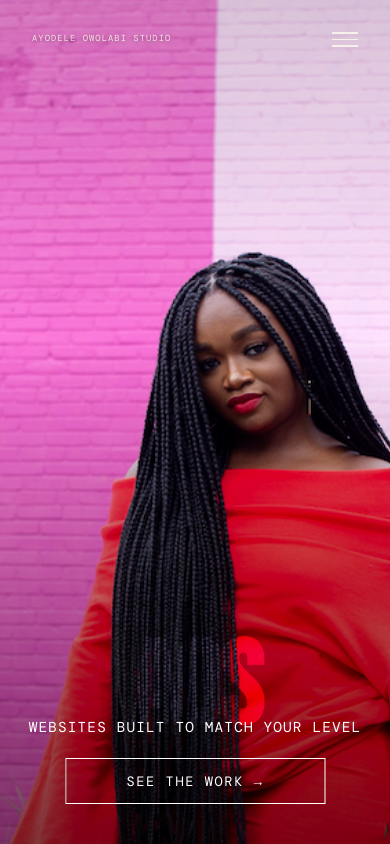
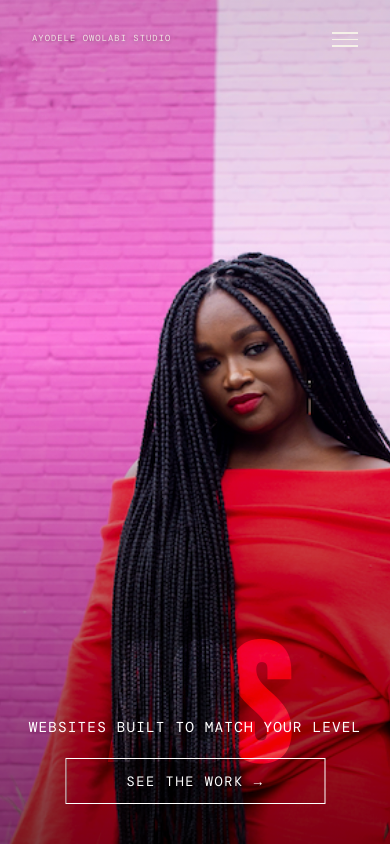
Before and after one commit to ayodeleowolabi/aosportfolio, a Next.js app: page / in a window 390 px wide. Built offline with nearby package versions, Linux system fonts and the light colour scheme; a web font is replaced by a local one.

Commit message:
AOS title on mobile

```diff
--- a/app/page.module.css
+++ b/app/page.module.css
@@ -676,9 +676,14 @@ font-size: clamp(0.85rem, 1.1vw, 1.1rem);  line-height: 2;
 /* ── PHONE ONLY ── */
 @media (max-width: 480px) {
   .heroTitle {
-    font-size: clamp(80px, 30vw, 160px);
-    bottom: 5rem;
+    font-size: clamp(100px, 42vw, 180px);
+    bottom: 2rem;
+    letter-spacing: -0.03em;
+    white-space: nowrap;
+    left: 50%;
+    transform: translateX(-50%);
   }
+}
 
   .pageNav {
     font-size: 0.5rem;
@@ -689,7 +694,6 @@ font-size: clamp(0.85rem, 1.1vw, 1.1rem);  line-height: 2;
   .metaTopLeft {
     font-size: 0.55rem;
   }
-}
 
 /* ── HAMBURGER BUTTON ── */
 .navToggle {
```
